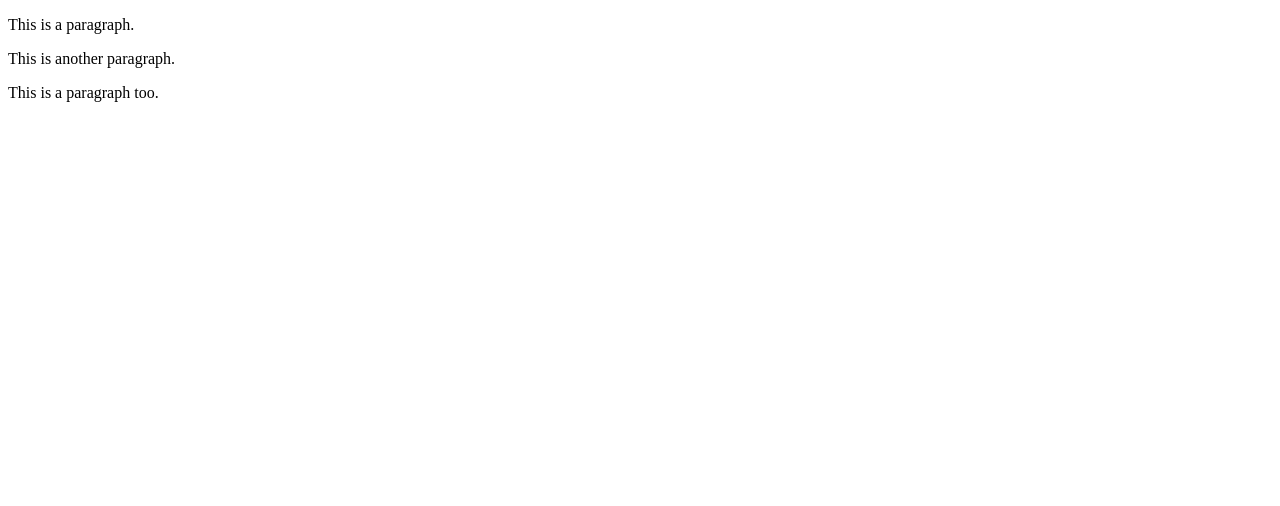
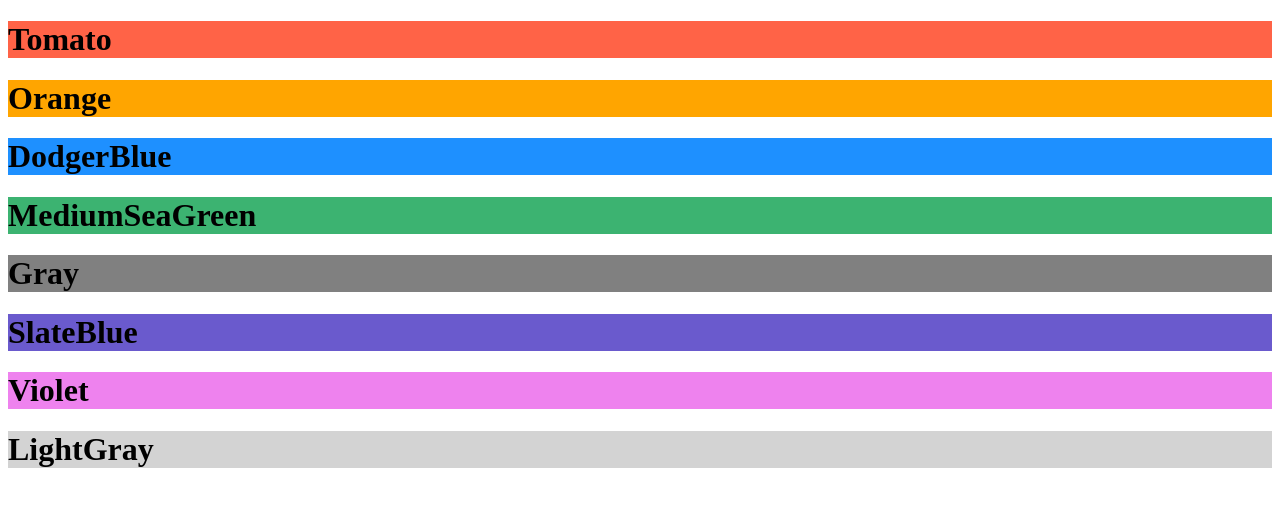
Before and after one commit to tuhovsky/learning_HTML, a plain HTML site: page index.html in a window 1280 px wide. Drawn offline with Linux system fonts and the light colour scheme.

Commit message:
Learning colors and comments.

```diff
--- a/index.html
+++ b/index.html
@@ -4,8 +4,16 @@
     <title>My Page</title>
 </head>
 <body>
-    <P>This is a paragraph.</P>
-    <p>This is another paragraph.</p>
-    <p>This is a paragraph too.</p>
+
+    <!--<p style="color:darkblue">This is a darkblue paragraph.</P>-->
+    <h1 style="background-color:Tomato;">Tomato</h1>
+    <h1 style="background-color:Orange;">Orange</h1>
+    <h1 style="background-color:DodgerBlue;">DodgerBlue</h1>
+    <h1 style="background-color:MediumSeaGreen;">MediumSeaGreen</h1>
+    <h1 style="background-color:Gray;">Gray</h1>
+    <h1 style="background-color:SlateBlue;">SlateBlue</h1>
+    <h1 style="background-color:Violet;">Violet</h1>
+    <h1 style="background-color:LightGray;">LightGray</h1>
+
 </body>
 </html>
```
